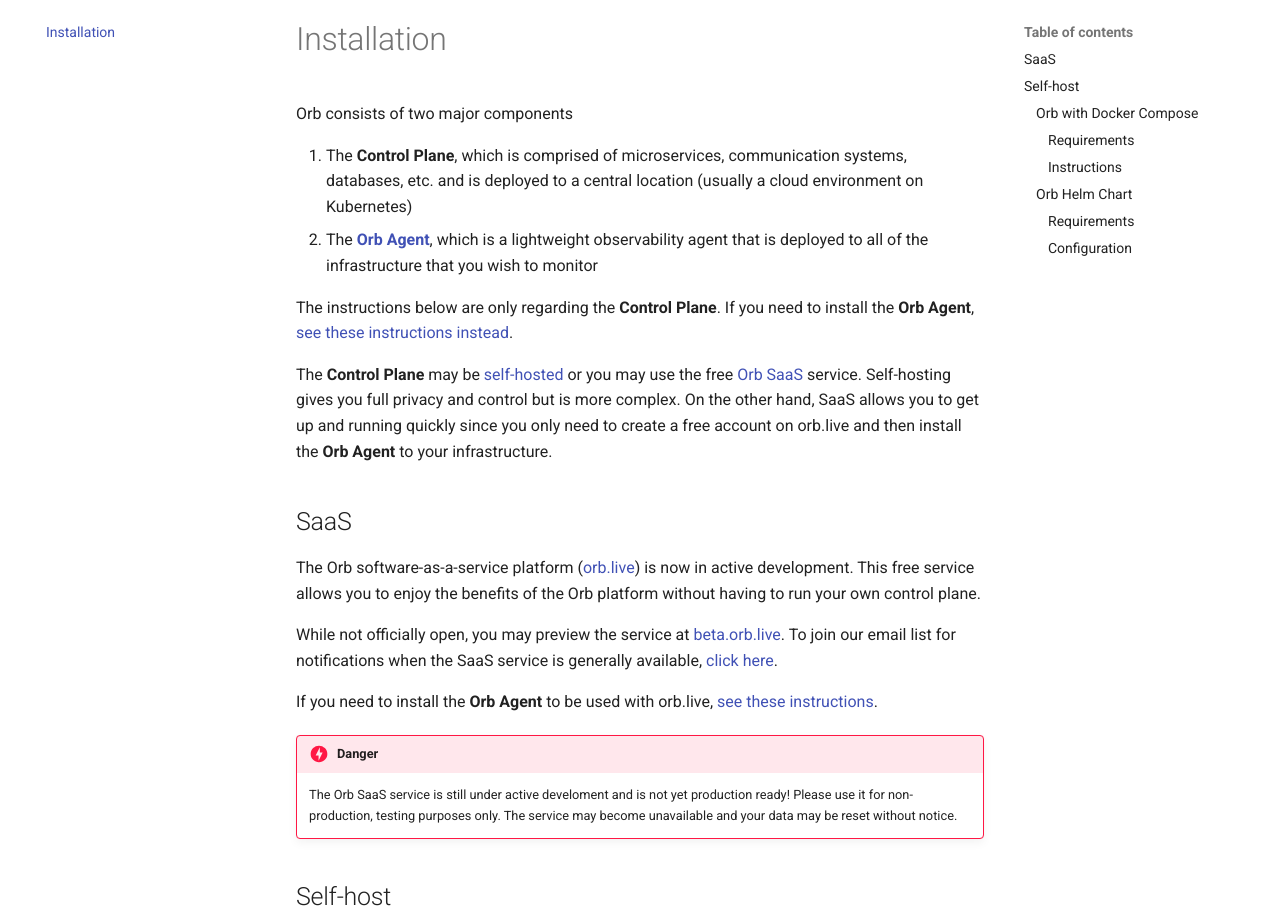
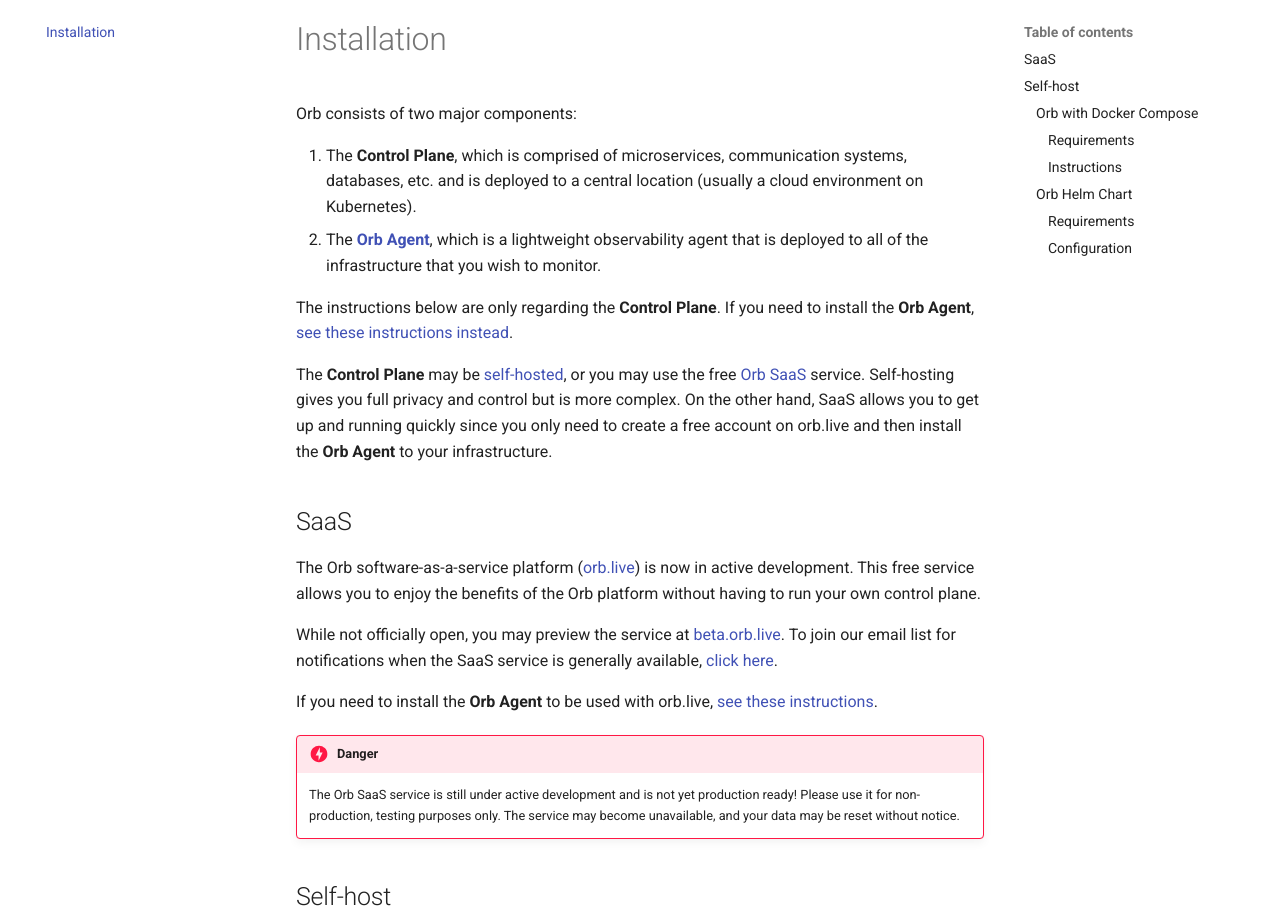
Before and after one commit to orb-community/orb-website, an MkDocs documentation site: the page built from docs/install.md, in a window 1280 px wide and 1400 px high. Shown: the part 173-1085 px from the top of the window. Built offline with MkDocs 1.6.1 and Material for MkDocs 9.7.7, drawn with Linux system fonts in a browser that asks for light colours; comment, search, counter and statistics services are not loaded; some of the changed text lies outside the part shown.

Commit message:
content edits

```diff
--- a/docs/install.md
+++ b/docs/install.md
@@ -1,12 +1,12 @@
-Orb consists of two major components
+Orb consists of two major components:
 
 1. The **Control Plane**, which is comprised of microservices, communication systems, databases, etc. and is deployed to a
-central location (usually a cloud environment on Kubernetes)
-1. The **[Orb Agent](/docs/#running-orb-agent)**, which is a lightweight observability agent that is deployed to all of the infrastructure that you wish to monitor
+central location (usually a cloud environment on Kubernetes).
+1. The **[Orb Agent](/docs/#running-orb-agent)**, which is a lightweight observability agent that is deployed to all of the infrastructure that you wish to monitor.
 
 The instructions below are only regarding the **Control Plane**. If you need to install the **Orb Agent**, [see these instructions instead](/docs/#running-orb-agent).
 
-The **Control Plane** may be [self-hosted](#self-host) or you may use the free [Orb SaaS](#saas) service. Self-hosting gives you full privacy and control but is more complex.
+The **Control Plane** may be [self-hosted](#self-host), or you may use the free [Orb SaaS](#saas) service. Self-hosting gives you full privacy and control but is more complex.
 On the other hand, SaaS allows you to get up and running quickly since you only need to create a free account on orb.live and then install the **Orb Agent** to your infrastructure.
 
 ## SaaS
@@ -20,8 +20,8 @@
 
 !!! danger
 
-    The Orb SaaS service is still under active develoment and is not yet production ready! Please use it for non-production, testing purposes only.
-    The service may become unavailable and your data may be reset without notice.
+    The Orb SaaS service is still under active development and is not yet production ready! Please use it for non-production, testing purposes only.
+    The service may become unavailable, and your data may be reset without notice.
 
 ## Self-host
 There are two main deployment methods for those wishing to self-host:
```
Also changed, not shown: other parts of docs/install.md (+4 -2 lines).
